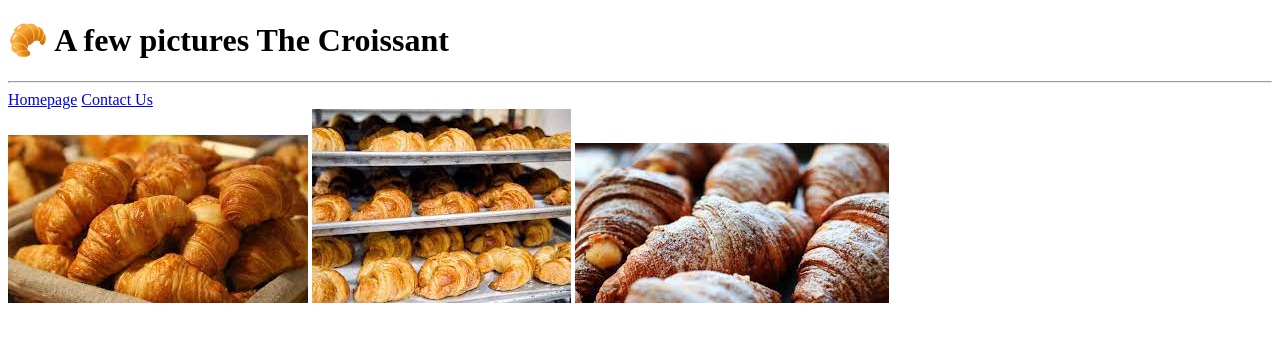
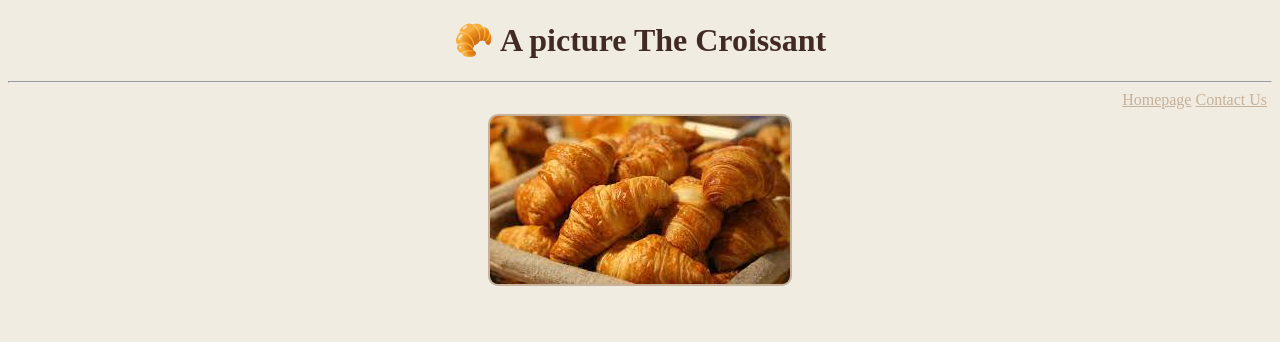
Before and after one commit to KayleeMoonstone/Croissant, a plain HTML site: page photo.html in a window 1280 px wide. Drawn offline with Linux system fonts and the light colour scheme.

Commit message:
Applied CSS styling

```diff
--- a/css/styles.css
+++ b/css/styles.css
@@ -0,0 +1,36 @@
+body {
+  background-color: #f0ece2;
+}
+
+h1 {
+  text-align: center;
+  color: #402a23;
+}
+
+h2,
+p a {
+  color: #402a23;
+}
+
+p {
+  background-color: #dfd3c3;
+  padding: 10px;
+  border-radius: 10px;
+}
+
+a {
+  color: #c7b198;
+}
+
+img {
+  display: block;
+  margin: 0 auto;
+  max-width: 100%;
+  border: 2px solid #c7b198;
+  border-radius: 10px;
+}
+
+.nav-links {
+  text-align: end;
+  margin: 5px;
+}
--- a/photo.html
+++ b/photo.html
@@ -7,14 +7,14 @@
     <title>Photo Album</title>
   </head>
   <body>
-    <h1>🥐 A few pictures The Croissant</h1>
+    <h1>🥐 A picture The Croissant</h1>
     <hr />
-    <a href="/">Homepage</a>
-    <a href="/contact.html">Contact Us</a>
+    <div class="nav-links">
+      <a href="/">Homepage</a>
+      <a href="/contact.html">Contact Us</a>
+    </div>
     <div class="container">
       <img src="/media/croissant batch.jpeg" alt="" />
-      <img src="/media/freashly baked croissant.jpeg" alt="" />
-      <img src="/media/sugar dusted croissant.jpeg" alt="" />
     </div>
   </body>
 </html>
```
Also changed, not shown: contact.html (+4 -2 lines), index.html (+4 -2 lines).
